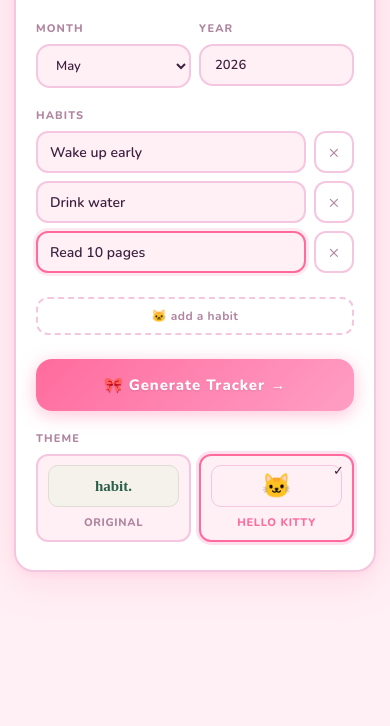
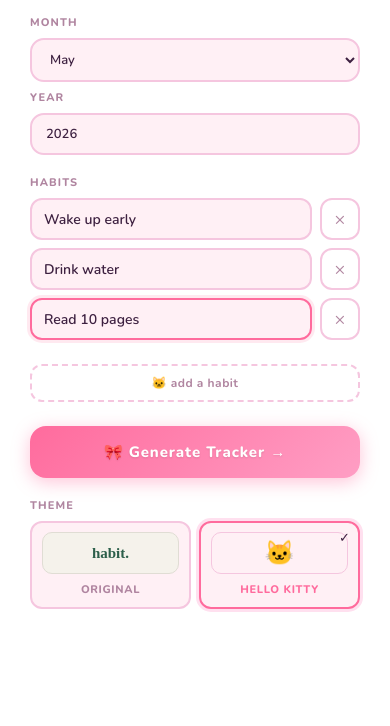
Before and after one commit to purnendupalash/radial-habit-tracker, a plain HTML site: page index.html in a window 390 px wide. Shown: the part 118-844 px from the top of the page. Drawn offline with nearby package versions, Linux system fonts and the light colour scheme; a web font is replaced by a local one.

Commit message:
fixed mobile homepage

```diff
--- a/index.html
+++ b/index.html
@@ -917,14 +917,21 @@
   @media (max-width: 700px) {
 
     /* Lock body from bouncing/scrolling */
+    html {
+      height: 100dvh;
+      width: 100%;
+    }
+
     body {
       overflow: hidden;
       height: 100dvh;
+      width: 100%;
       overscroll-behavior: none;
     }
 
     /* Setup screen: fill viewport, scroll internally if keyboard pushes content */
     #setup-screen {
+      width: 100%;
       height: 100dvh;
       max-height: 100dvh;
       overflow-y: auto;
@@ -932,12 +939,21 @@
       -webkit-overflow-scrolling: touch;
       padding: 1.25rem 0.875rem 2rem;
       justify-content: flex-start;
-    }
-
-    /* Card: full-width, tighter padding, smaller radius */
+      background: var(--surface);
+    }
+
+    /* Hide floating hearts bg on mobile */
+    body::before {
+      display: none;
+    }
+
+    /* Flatten card into the screen — no border, shadow, or radius */
     .setup-card {
       padding: 1.5rem 1.25rem 1.75rem;
-      border-radius: 20px;
+      border-radius: 0;
+      border: none;
+      box-shadow: none;
+      background: var(--surface);
       max-width: 100%;
     }
 
@@ -997,6 +1013,7 @@
 
     /* Tracker screen */
     #tracker-screen {
+      width: 100%;
       height: 100dvh;
       max-height: 100dvh;
       overflow: hidden;
@@ -1158,6 +1175,15 @@
   }
 
   @media (max-width: 400px) {
+    /* Stack month/year into single column on very small phones */
+    .month-row {
+      grid-template-columns: 1fr;
+    }
+
+    .setup-card {
+      padding: 1.25rem 1rem 1.5rem;
+    }
+
     .habits-sidebar {
       max-height: 36vh;
     }
```
